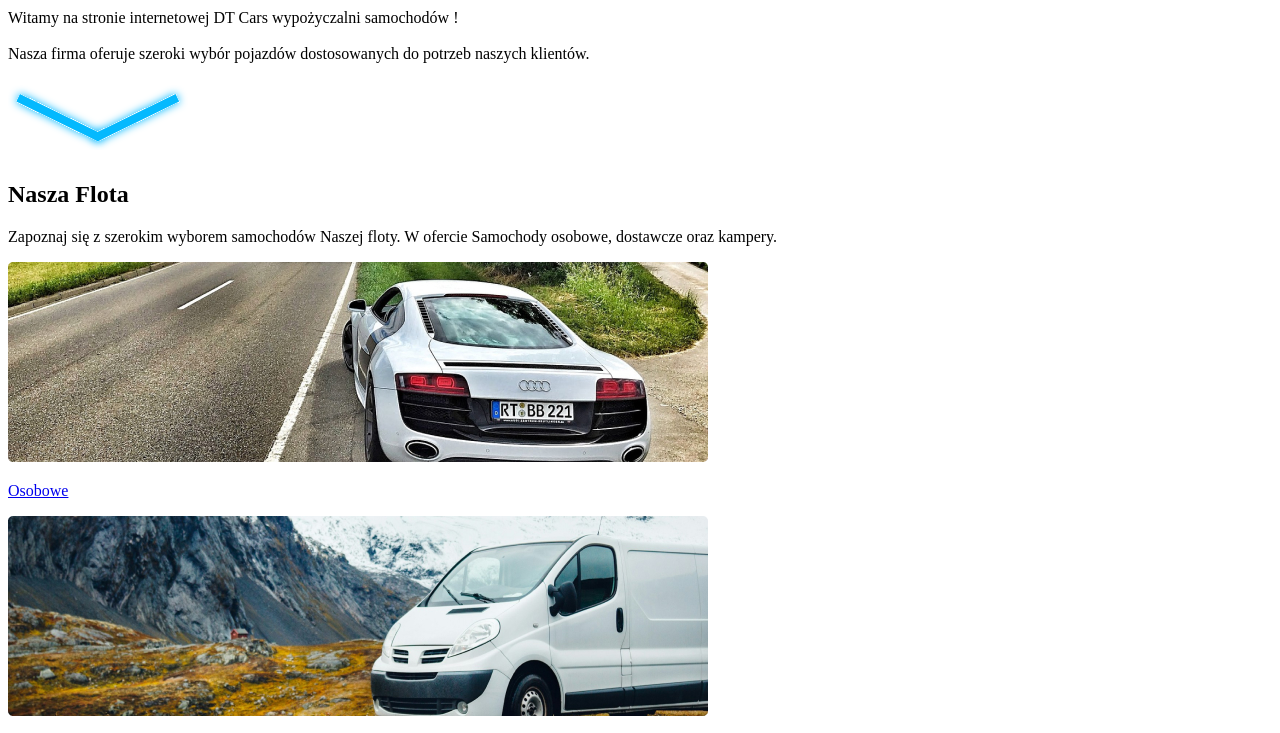
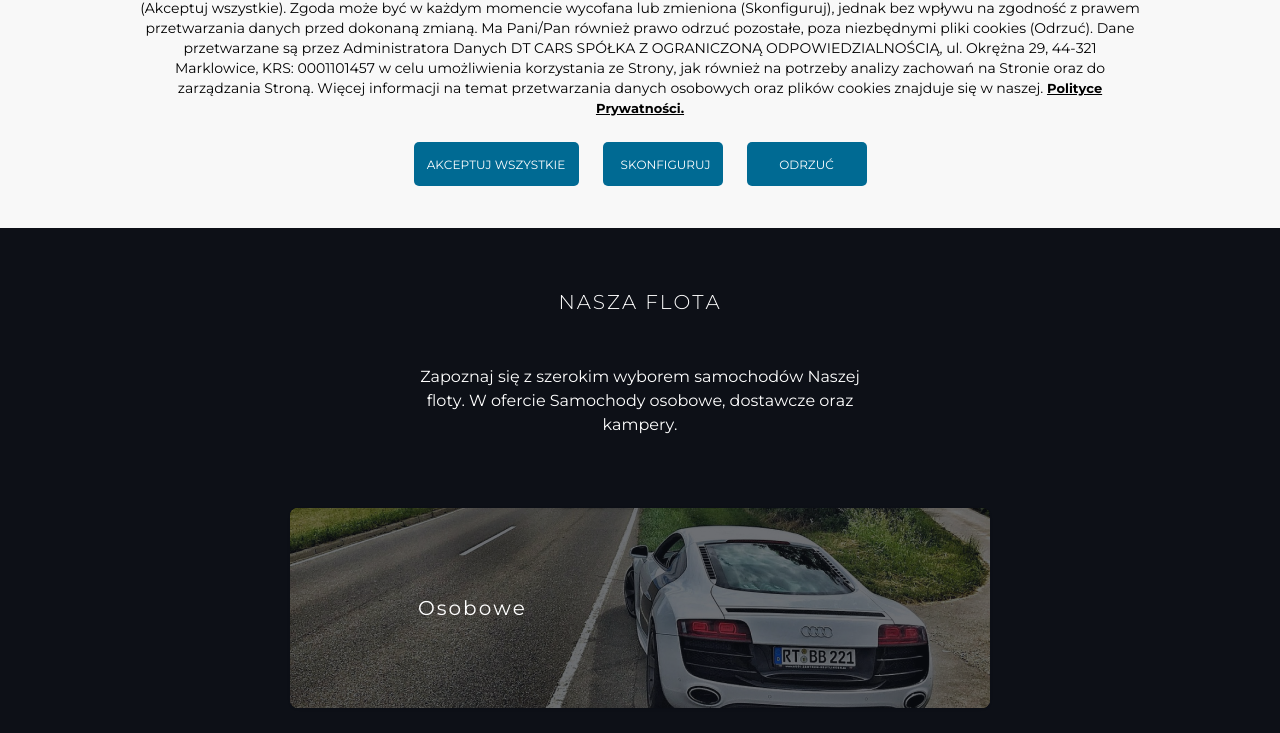
Before and after one commit to KamPle-StronyInternetowe/dtcars_1.4, a plain HTML site: page index.html in a window 1280 px wide. Shown: the part 572-1305 px from the top of the page. Drawn offline with Linux system fonts and the light colour scheme; the site is published under a folder, as on GitHub Pages, so addresses that start at the root find nothing.

Commit message:
Update index.html

```diff
--- a/index.html
+++ b/index.html
@@ -7,9 +7,9 @@
     <meta charset="UTF-8" />
     <meta name="viewport" content="width=device-width, initial-scale=1.0" />
     <title>Dt Cars - wypożyczalnia samochodów</title>
-    <script type="module" crossorigin src="/assets/index-Bga3EPsx.js"></script>
-    <link rel="modulepreload" crossorigin href="/assets/main-DdCVXXLm.js">
-    <link rel="stylesheet" crossorigin href="/assets/main-MUrN_0mq.css">
+    <script type="module" crossorigin src="./assets/index-Bga3EPsx.js"></script>
+    <link rel="modulepreload" crossorigin href="./assets/main-DdCVXXLm.js">
+    <link rel="stylesheet" crossorigin href="./assets/main-MUrN_0mq.css">
   </head>
   <body>
     <nav
```
